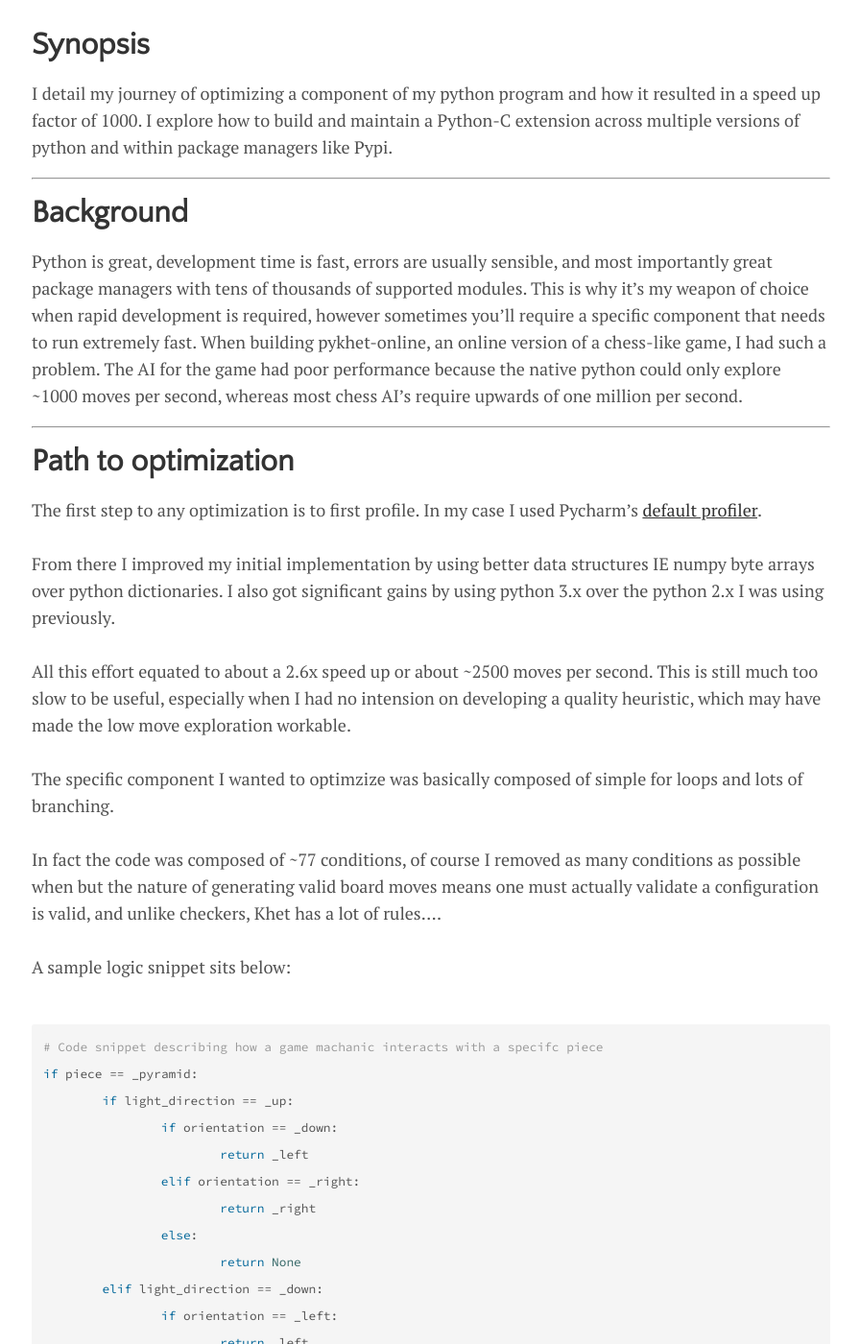
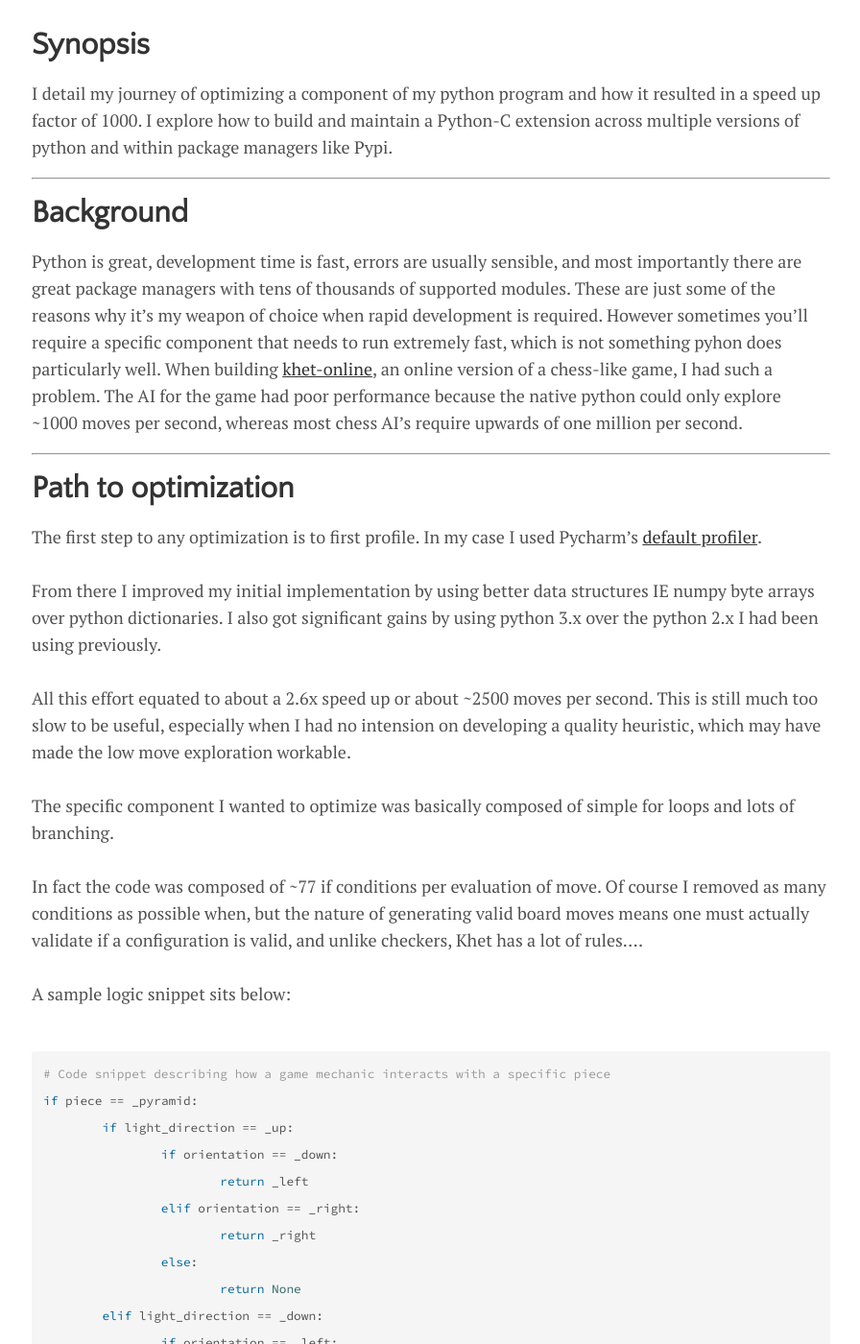
Before and after one commit to TheWiseLion/thewiselion.github.io, a Jekyll site: the page built from _posts/2017-3-8-1000x-Speed-Up-In-Python.md, in a window 1280 px wide and 1400 px high, scrolled down 702 px. Shown: the whole window at 96% size, without its empty margins (191-1087 px from the left). Built offline with Jekyll 4.4.1, drawn with Linux system fonts in a browser that asks for light colours; nearby versions of some CDN libraries; comment, search, counter and statistics services are not loaded; some of the changed text lies outside the part shown.

Commit message:
Added edits to speed up article
Spelling and verbal mistakes fixed

````diff
--- a/_posts/2017-3-8-1000x-Speed-Up-In-Python.md
+++ b/_posts/2017-3-8-1000x-Speed-Up-In-Python.md
@@ -14,20 +14,23 @@ I detail my journey of optimizing a component of my python program and how it re
 ---
 
 # Background
-Python is great, development time is fast, errors are usually sensible, and most importantly great package managers with tens of thousands of supported modules. This is why it’s my weapon of choice when rapid development is required, however sometimes you’ll require a specific component that needs to run extremely fast. When building pykhet-online, an online version of a chess-like game, I had such a problem. The AI for the game had poor performance because the native python could only explore ~1000 moves per second, whereas most chess AI’s require upwards of one million per second.
+Python is great, development time is fast, errors are usually sensible, and most importantly there are great package managers with tens of thousands of supported modules. These are just some of the reasons why it’s my weapon of choice when rapid development is required.
+However sometimes you’ll require a specific component that needs to run extremely fast, which is not something pyhon does particularly well. When building [khet-online](http://khet-online.com), an online version of a chess-like game, I had such a problem.
+The AI for the game had poor performance because the native python could only explore ~1000 moves per second, whereas most chess AI’s require upwards of one million per second.
 
 ---
 
 # Path to optimization
 The first step to any optimization is to first profile. In my case I used Pycharm's [default profiler](https://docs.python.org/2/library/profile.html). <br/><br/>
-From there I improved my initial implementation by using better data structures IE numpy byte arrays over python dictionaries. I also got significant gains by using python 3.x over the python 2.x I was using previously. <br/><br/>
+From there I improved my initial implementation by using better data structures IE numpy byte arrays over python dictionaries. I also got significant gains by using python 3.x over the python 2.x I had been using previously. <br/><br/>
 All this effort equated to about a 2.6x speed up or about ~2500 moves per second. This is still much too slow to be useful, especially when I had no intension on developing a quality heuristic, which may have made the low move exploration workable.
 <br/><br/>
-The specific component I wanted to optimzize was basically composed of simple for loops and lots of branching. <br/><br/>
-In fact the code was composed of ~77 conditions, of course I removed as many conditions as possible when but the nature of generating valid board moves means one must actually validate a configuration is valid, and unlike checkers, Khet has a lot of rules…. <br/><br/>
+The specific component I wanted to optimize was basically composed of simple for loops and lots of branching. <br/><br/>
+In fact the code was composed of ~77 if conditions per evaluation of move.
+Of course I removed as many conditions as possible when, but the nature of generating valid board moves means one must actually validate if a configuration is valid, and unlike checkers, Khet has a lot of rules…. <br/><br/>
 A sample logic snippet sits below: <br/><br/>
 ```python
-# Code snippet describing how a game machanic interacts with a specifc piece
+# Code snippet describing how a game mechanic interacts with a specific piece
 if piece == _pyramid:
 	if light_direction == _up:
 		if orientation == _down:
@@ -66,21 +69,24 @@ I had a few options on how to optimize my python
 2. [Better interpreter (Iron Python)](http://ironpython.net/)
 3. [Python Extension (“C” binding)](https://docs.python.org/2/extending/extending.html)
 
-Option (2) was out because I was deploying on cloud environments like elastic bean stalk and google app engine (GAE) where I would have no control of the interpreter being used. <br/><br/>
-In the end I chose option 4 because everyone that went through with the implementation saw 100x+ improvement in speed. It's quite possible that the LLVM compiler might have been an easier route and was certainly worth a bit more exploration.
+Option (2) was out because I was deploying on cloud environments like elastic bean stalk and google app engine (GAE) where I would have no control of the interpreter being used.
+<br/><br/>
+In the end I chose option (3) because everyone that went through with the implementation saw 100x+ improvement in speed.
+It's quite possible that the LLVM compiler might have been an easier route and was certainly worth a bit more exploration.
 
 ---
 
 # Building a python module, in C?
-So my research indicated I would see something along the lines of a 100x speed up if I just reimplememented the exact same code in C. Geared with nothing but [docs.python.org](https://docs.python.org/2/extending/extending.html) I got to work reimplementing all that I had written in python to also run in C.
+So my research indicated I would see something along the lines of a 100x speed up if I just reimplemented the exact same code in C. Geared with nothing but [docs.python.org](https://docs.python.org/2/extending/extending.html) I got to work reimplementing all that I had written in python to also run in C.
 <br/><br/>
-This is where the down side of this method really shows, it took a lot of effort to reimplement all the logic I so carefully crafted in python. If you follow the similar path you’ll realize just how much python handles for you. Keeping a counter for every runtime allocated array is not so much fun. Also unlike the nice exceptions in java, C just gives you the infamous segfault or worse yet the silent but deadly memory leak.
+The down side of this method really started to show as it took a lot of effort to reimplement all the logic I so carefully crafted in python. If you follow the similar path you’ll realize just how much python handles for you. Keeping a counter for every runtime allocated array is not so much fun. Also unlike the nice exceptions in python, C just gives you the infamous segfault or worse yet the silent but deadly memory leak.
 <br/><br/>
-Once I had rewritten all the logic it was time to actually create the interface I required. Now I kept it as basic as I could manage.  <br/><br/>
-I had 4 inputs:
+You also have to consider the additional logic required to setup the interface between C and your module.
+<br/>
+I kept my setup as simple as possible exposing only one function that took four parameters:
 1.	Color of moving player
 2.	The board state (in my case a list of integers)
-3.  The minium depth of the possible move search tree
+3.  The minimum depth of the possible move search tree
 4.	How many moves should be explored
 
 ---
@@ -136,13 +142,13 @@ The C interface for a exposed function ends up looking like the following:
 */
 static PyObject * search(PyObject* self, PyObject *args){
     // defining variables
-	PyObject *l;
+    PyObject *l;
     const char * board;
     struct MoveResults mr;
     struct MoveRating r;
     char actualBoard[80];
     PyObject * listObj;
-	// ...
+    // ...
 
     // Get parameters from python
     // b -> boolean (moving player)
@@ -248,7 +254,7 @@ For me the quickest hack was the following:
 #endif
 ```
 
-With tools like CI Travis (I’m a big fan ) you can quickly test if your module works across multiple version of python.
+With tools like [CI Travis](https://travis-ci.org/) (I’m a big fan ) you can quickly test if your module works across multiple version of python.
 
 ---
 
@@ -260,6 +266,6 @@ In my case I saw a speed up of ~1000x, the new bottle neck became related to mem
 <img src="/images/SearchTree.gif" alt="example search tree"/>
 </div>
 <br/>
-Even though my C implementation was probably around ~10x more space effiecent in storing each move delta I still ran into memory problems because of the sheer magnitude of additional moves that could be explored.
+Even though my C implementation was probably around ~10x more space efficient in storing move information I still ran into memory problems because of the sheer magnitude of additional moves that could be explored.
 <br/><br/>
-So there you go, if you optimize speed enough you might run into space issues...
+So there you go, if you optimize the runtime speed enough you might run into space issues...
````
Also changed, not shown: other parts of _posts/2017-3-8-1000x-Speed-Up-In-Python.md (+2 -2 lines).
